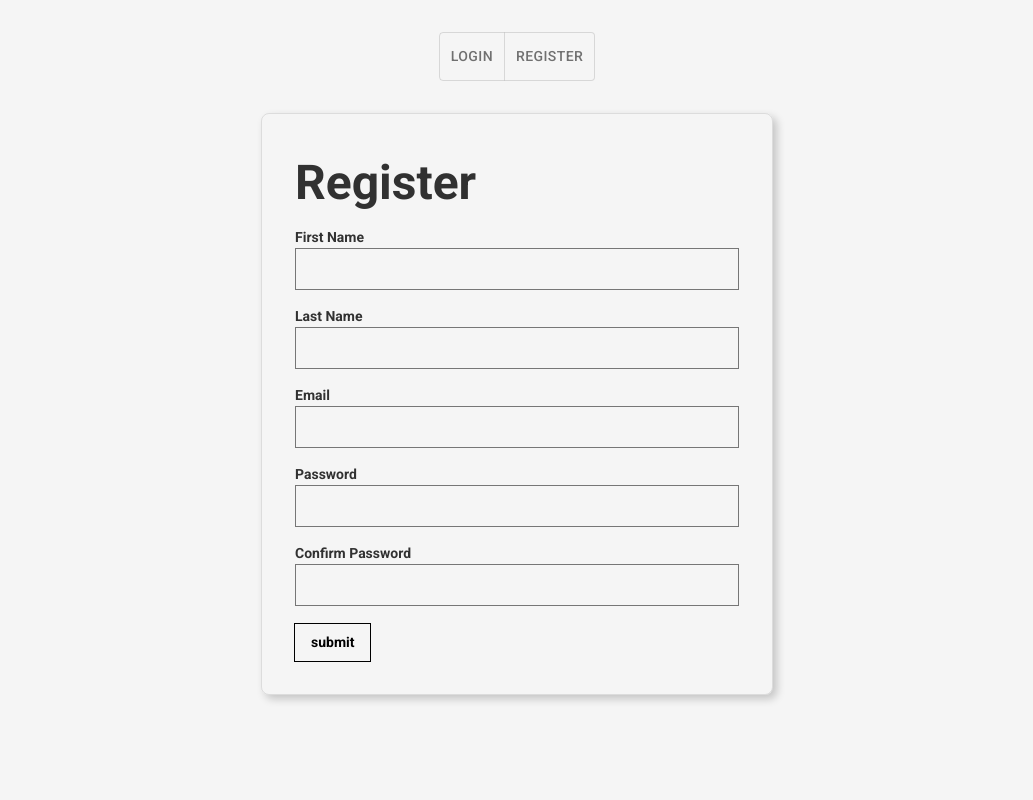
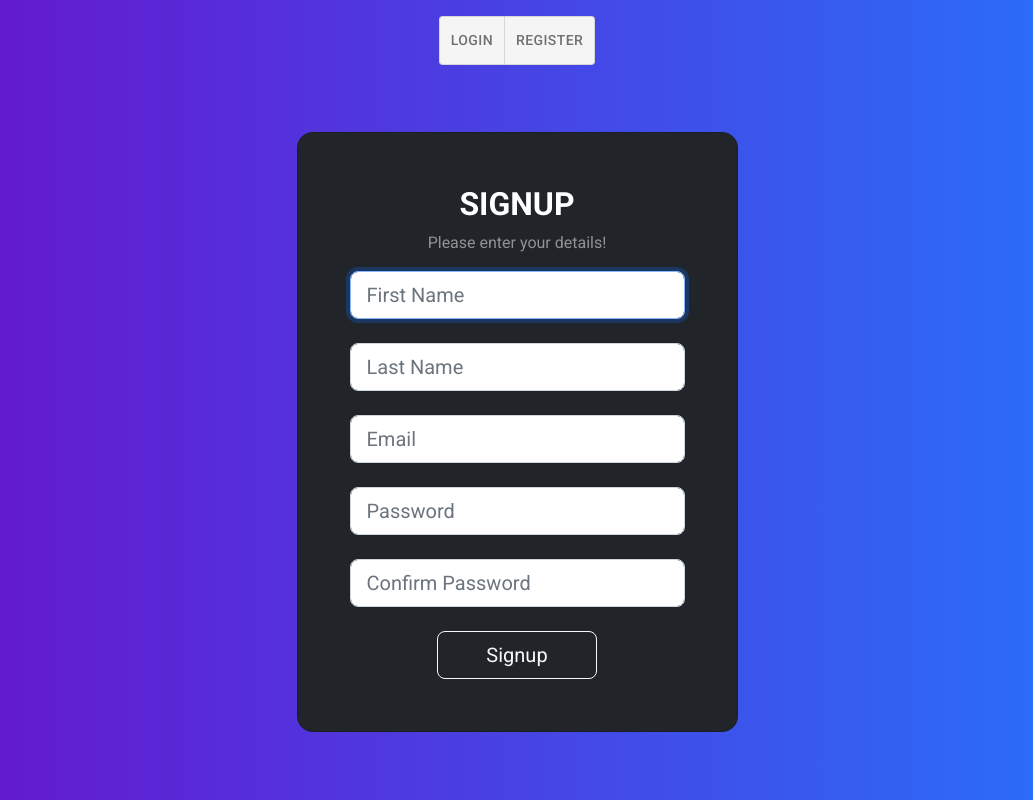
Before and after one commit to gitChandan123/VIA, a React (Create React App) app in the folder client/: page /auth in a window 1280 px wide. Both pictures are taken after a click on the button "LOGIN". Shown: the whole page, without its empty margins (123-1156 px from the left). Built offline with nearby package versions, Linux system fonts and the light colour scheme.

Commit message:
fixed auth page

```diff
--- a/client/public/index.html
+++ b/client/public/index.html
@@ -13,11 +13,26 @@
       rel="stylesheet"
       href="https://fonts.googleapis.com/css?family=Roboto:300,400,500,700&display=swap"
     />
-    <link rel="stylesheet" href="https://unpkg.com/tachyons@4.12.0/css/tachyons.min.css"/>
 
-    <link href="https://cdn.jsdelivr.net/npm/bootstrap@5.2.2/dist/css/bootstrap.min.css" rel="stylesheet" integrity="sha384-Zenh87qX5JnK2Jl0vWa8Ck2rdkQ2Bzep5IDxbcnCeuOxjzrPF/et3URy9Bv1WTRi" crossorigin="anonymous">
+    <link
+      rel="stylesheet"
+      href="https://unpkg.com/tachyons@4.12.0/css/tachyons.min.css"
+    />
 
-    <script src="https://cdn.jsdelivr.net/npm/bootstrap@5.2.2/dist/js/bootstrap.bundle.min.js" integrity="sha384-OERcA2EqjJCMA+/3y+gxIOqMEjwtxJY7qPCqsdltbNJuaOe923+mo//f6V8Qbsw3" crossorigin="anonymous"></script>
+    <link
+      href="https://cdn.jsdelivr.net/npm/bootstrap@5.2.2/dist/css/bootstrap.min.css"
+      rel="stylesheet"
+      integrity="sha384-Zenh87qX5JnK2Jl0vWa8Ck2rdkQ2Bzep5IDxbcnCeuOxjzrPF/et3URy9Bv1WTRi"
+      crossorigin="anonymous"
+    />
+
+    <script
+      src="https://cdn.jsdelivr.net/npm/bootstrap@5.2.2/dist/js/bootstrap.bundle.min.js"
+      integrity="sha384-OERcA2EqjJCMA+/3y+gxIOqMEjwtxJY7qPCqsdltbNJuaOe923+mo//f6V8Qbsw3"
+      crossorigin="anonymous"
+    ></script>
+
+    <title>VIA</title>
   </head>
   <body>
     <noscript>You need to enable JavaScript to run this app.</noscript>
--- a/client/src/Pages/AuthPage/Auth.jsx
+++ b/client/src/Pages/AuthPage/Auth.jsx
@@ -1,9 +1,9 @@
 import AuthContainer from "../../components/Auth/AuthContainer";
+import "../../index.css";
 
 const Auth = () => {
-
   return (
-    <div className="auth">
+    <div className="container-fluid vh-100 gradient-custom">
       <AuthContainer />
     </div>
   );
--- a/client/src/components/Auth/AuthContainer.jsx
+++ b/client/src/components/Auth/AuthContainer.jsx
@@ -1,4 +1,4 @@
-import { Container, ToggleButton, ToggleButtonGroup } from "@mui/material";
+import { ToggleButton, ToggleButtonGroup } from "@mui/material";
 import React from "react";
 import Login from "./Login";
 import Register from "./Register";
@@ -11,18 +11,19 @@ const AuthContainer = () => {
   };
 
   return (
-    <Container className="br3 b--black-10 mv4 w-100 w-50-m w-25-l mw6 transparent center d-flex flex-column justify-content-center">
+    <div className="container h-100 center d-flex flex-column justify-content-center pt-3">
       <ToggleButtonGroup
         className="center"
         value={alignment}
         exclusive
         onChange={handleChange}
+        sx={{ bgcolor: "whitesmoke" }}
       >
         <ToggleButton value="login">Login</ToggleButton>
         <ToggleButton value="register">Register</ToggleButton>
       </ToggleButtonGroup>
       {alignment === "login" ? <Login /> : <Register />}
-    </Container>
+    </div>
   );
 };
 
--- a/client/src/components/Auth/Login.jsx
+++ b/client/src/components/Auth/Login.jsx
@@ -26,58 +26,70 @@ function Login() {
       toast.success(`Logged in as ${response.result.name}`);
       navigate("/");
     }
-    if (isError) {
-      toast.error(error.data.message);
-    }
     //eslint-disable-next-line
-  }, [isSuccess, isError]);
+  }, [isSuccess]);
 
   return (
-    <article className="br3 ba b--black-10 mv4 w-100 w-50-m w-25-l mw6 shadow-5 center">
-      <main className="pa4 black-80">
-        <div className="measure">
+    <section className="vh-100">
+      <div className="container h-100">
+        <div className="row d-flex justify-content-center align-items-center h-100">
+          <div className="col-12 col-md-8 col-lg-6 col-xl-5">
+            <div
+              className="card bg-dark text-white"
+              style={{ borderRadius: "1rem" }}
+            >
+              <div className="card-body p-5 text-center">
+                <div className="mb-md-5 mt-md-4 pb-3">
+                  <h2 className="fw-bold mb-2 text-uppercase">Login</h2>
+                  <p className="text-white-50 mb-sm-3 mb-md-5">
+                    Please enter your login credentials!
+                  </p>
+                  {isError && (
+                    <div className="alert alert-danger">{error.data.message}</div>
+                  )}
                   <form onSubmit={onSubmit}>
-            <fieldset id="sign_up" className="ba b--transparent ph0 mh0">
-              <legend className="f1 fw6 ph0 mh0">Sign In</legend>
-              <div className="mt3">
-                <label className="db fw6 lh-copy f6" htmlFor="email-address">
-                  Email
-                </label>
+                    <div className="form-outline form-white mb-4">
                       <input
-                  className="pa2 input-reset ba bg-transparent hover-bg-black w-100"
+                        required
+                        autoFocus
                         id="email"
                         label="Email"
                         type="email"
                         value={emailField}
                         onChange={(e) => setEmailField(e.target.value)}
+                        placeholder="Email"
+                        className="form-control form-control-lg"
                       />
                     </div>
-              <div className="mv3">
-                <label className="db fw6 lh-copy f6" htmlFor="password">
-                  Password
-                </label>
+
+                    <div className="form-outline form-white mb-4">
                       <input
-                  className="b pa2 input-reset ba bg-transparent hover-bg-black w-100"
+                        required
                         id="password"
                         label="Password"
                         type="password"
                         value={passwordField}
                         onChange={(e) => setPasswordField(e.target.value)}
+                        placeholder="Password"
+                        className="form-control form-control-lg"
                       />
                     </div>
-            </fieldset>
 
-            <div className="">
-              <input
-                className="b ph3 pv2 input-reset ba b--black bg-transparent grow pointer f6 dib"
+                    <button
+                      className="btn btn-outline-light btn-lg px-5"
                       type="submit"
-                value="submit"
-              />
-            </div>
+                    >
+                      Login
+                    </button>
                   </form>
                 </div>
-      </main>
-    </article>
+                <div></div>
+              </div>
+            </div>
+          </div>
+        </div>
+      </div>
+    </section>
   );
 }
 
--- a/client/src/components/Auth/Register.jsx
+++ b/client/src/components/Auth/Register.jsx
@@ -1,11 +1,9 @@
 import React, { useState } from "react";
-import { useNavigate } from "react-router-dom";
 import { useSignupMutation } from "../../redux/api";
-import { useEffect } from "react";
 
 function Register() {
-  const navigate = useNavigate();
-  const [signup, { data: response, isSuccess }] = useSignupMutation();
+  const [signup, { error, isError, isSuccess, data: response }] =
+    useSignupMutation();
   const [firstNameField, setFirstNameField] = useState("");
   const [lastNameField, setLastNameField] = useState("");
   const [emailField, setEmailField] = useState("");
@@ -24,97 +22,109 @@ function Register() {
     await signup(data);
   };
 
-  useEffect(() => {
-    if (isSuccess) {
-      localStorage.setItem("user", JSON.stringify(response.result));
-      navigate("/rooms");
-    }
-    //eslint-disable-next-line
-  }, [isSuccess]);
-
   return (
     // New Register
-    <article className="br3 ba b--black-10 mv4 w-100 w-50-m w-25-l mw6 shadow-5 center">
-      <main className="pa4 black-80">
-        <div className="measure">
+    <section className="vh-100">
+      <div className="container h-100">
+        <div className="row d-flex justify-content-center align-items-center h-100">
+          <div className="col-12 col-md-8 col-lg-6 col-xl-5">
+            <div
+              className="card bg-dark text-white"
+              style={{ borderRadius: "1rem" }}
+            >
+              <div className="card-body p-sm-3 p-md-5 text-center">
+                <div className="p-3 p-sm-1">
+                  <h2 className="fw-bold mb-2 text-uppercase">Signup</h2>
+                  <p className="text-white-50 mb-3">
+                    Please enter your details!
+                  </p>
+                  {isError && (
+                    <div className="alert alert-danger">
+                      {error.data.message}
+                    </div>
+                  )}
+                  {isSuccess ? (
+                    <div className="alert alert-success">
+                      {response.message}
+                    </div>
+                  ) : (
                     <form onSubmit={onSubmit}>
-            <fieldset id="sign_up" className="ba b--transparent ph0 mh0">
-              <legend className="f1 fw6 ph0 mh0">Register</legend>
-              <div className="mt3">
-                <label className="db fw6 lh-copy f6" htmlFor="name">
-                  First Name
-                </label>
+                      <div className="form-outline form-white mb-4">
                         <input
-                  className="pa2 input-reset ba bg-transparent hover-bg-black w-100"
-                  name="name"
-                  id="firstName"
+                          required
+                          autoFocus
                           type="text"
                           value={firstNameField}
                           onChange={(e) => setFirstNameField(e.target.value)}
+                          placeholder="First Name"
+                          className="form-control form-control-lg"
                         />
                       </div>
-              <div className="mt3">
-                <label className="db fw6 lh-copy f6" htmlFor="email-address">
-                  Last Name
-                </label>
+                      <div className="form-outline form-white mb-4">
                         <input
-                  className="pa2 input-reset ba bg-transparent hover-bg-black w-100"
-                  id="lastName"
-                  type="lastName"
+                          required
+                          type="text"
                           value={lastNameField}
                           onChange={(e) => setLastNameField(e.target.value)}
+                          placeholder="Last Name"
+                          className="form-control form-control-lg"
                         />
                       </div>
-              <div className="mt3">
-                <label className="db fw6 lh-copy f6" htmlFor="email-address">
-                  Email
-                </label>
+                      <div className="form-outline form-white mb-4">
                         <input
-                  className="pa2 input-reset ba bg-transparent hover-bg-black w-100"
+                          required
                           id="email"
+                          label="Email"
                           type="email"
                           value={emailField}
                           onChange={(e) => setEmailField(e.target.value)}
+                          placeholder="Email"
+                          className="form-control form-control-lg"
                         />
                       </div>
-              <div className="mv3">
-                <label className="db fw6 lh-copy f6" htmlFor="password">
-                  Password
-                </label>
+
+                      <div className="form-outline form-white mb-4">
                         <input
-                  className="b pa2 input-reset ba bg-transparent hover-bg-black w-100"
                           required
                           id="password"
+                          label="Password"
                           type="password"
                           value={passwordField}
                           onChange={(e) => setPasswordField(e.target.value)}
+                          placeholder="Password"
+                          className="form-control form-control-lg"
                         />
                       </div>
-              <div className="mv3">
-                <label className="db fw6 lh-copy f6" htmlFor="password">
-                  Confirm Password
-                </label>
+
+                      <div className="form-outline form-white mb-4">
                         <input
-                  className="b pa2 input-reset ba bg-transparent hover-bg-black w-100"
                           required
-                  id="password2"
+                          id="password"
+                          label="Password"
                           type="password"
                           value={password2Field}
                           onChange={(e) => setPassword2Field(e.target.value)}
+                          placeholder="Confirm Password"
+                          className="form-control form-control-lg"
                         />
                       </div>
-            </fieldset>
-            <div className="">
-              <input
-                className="b ph3 pv2 input-reset ba b--black bg-transparent grow pointer f6 dib"
+
+                      <button
+                        className="btn btn-outline-light btn-lg px-5"
                         type="submit"
-                value="submit"
-              />
+                      >
+                        Signup
+                      </button>
+                    </form>
+                  )}
                 </div>
-          </form>
+                <div></div>
               </div>
-      </main>
-    </article>
+            </div>
+          </div>
+        </div>
+      </div>
+    </section>
   );
 }
 
--- a/client/src/components/Room/Room.jsx
+++ b/client/src/components/Room/Room.jsx
@@ -287,7 +287,7 @@ const Room = () => {
                     <ListItemIcon>
                       <LockOpenIcon fontSize="small" />
                     </ListItemIcon>
-                    Lock Room
+                    Unlock Room
                   </>
                 ) : (
                   <>
--- a/client/src/components/Rooms/Rooms.jsx
+++ b/client/src/components/Rooms/Rooms.jsx
@@ -24,7 +24,7 @@ const Rooms = () => {
       <Container className="leftbar">
         <Paper className="leftbar__paper">
           <div style={{ height: "72vh" }}>
-            {isSuccess && data.length && (
+            {isSuccess && data.length ? (
               <ul className="list-group">
                 {data.map((room) => (
                   <li key={room._id} className="list-group-item">
@@ -46,9 +46,13 @@ const Rooms = () => {
                   </li>
                 ))}
               </ul>
+            ) : (
+              <h3>No rooms</h3>
             )}
+
             {isError && <p>{error.message}</p>}
           </div>
+
           <div style={{ height: "10%" }}>
             <CreateRoomForm />
           </div>
--- a/client/src/index.css
+++ b/client/src/index.css
@@ -4,6 +4,20 @@ body {
   font-family: "Roboto", "Courier New", Courier, monospace;
   background-color: whitesmoke;
 }
+
+.gradient-custom {
+    background: #6a11cb;
+    background: -webkit-linear-gradient(
+      to right,
+      rgba(106, 17, 203, 1),
+      rgba(37, 117, 252, 1)
+    );
+    background: linear-gradient(
+      to right,
+      rgba(106, 17, 203, 1),
+      rgba(37, 117, 252, 1)
+    );
+  }
 
 button {
   cursor: pointer;
```
Also changed, not shown: client/src/components/Room/NoChatSelected.jsx (+14 -5 lines), client/src/static/texting.svg (added), client/src/static/undraw_texting_re_l11n.svg (deleted). Lines whose indentation alone changed are shown as unchanged.
